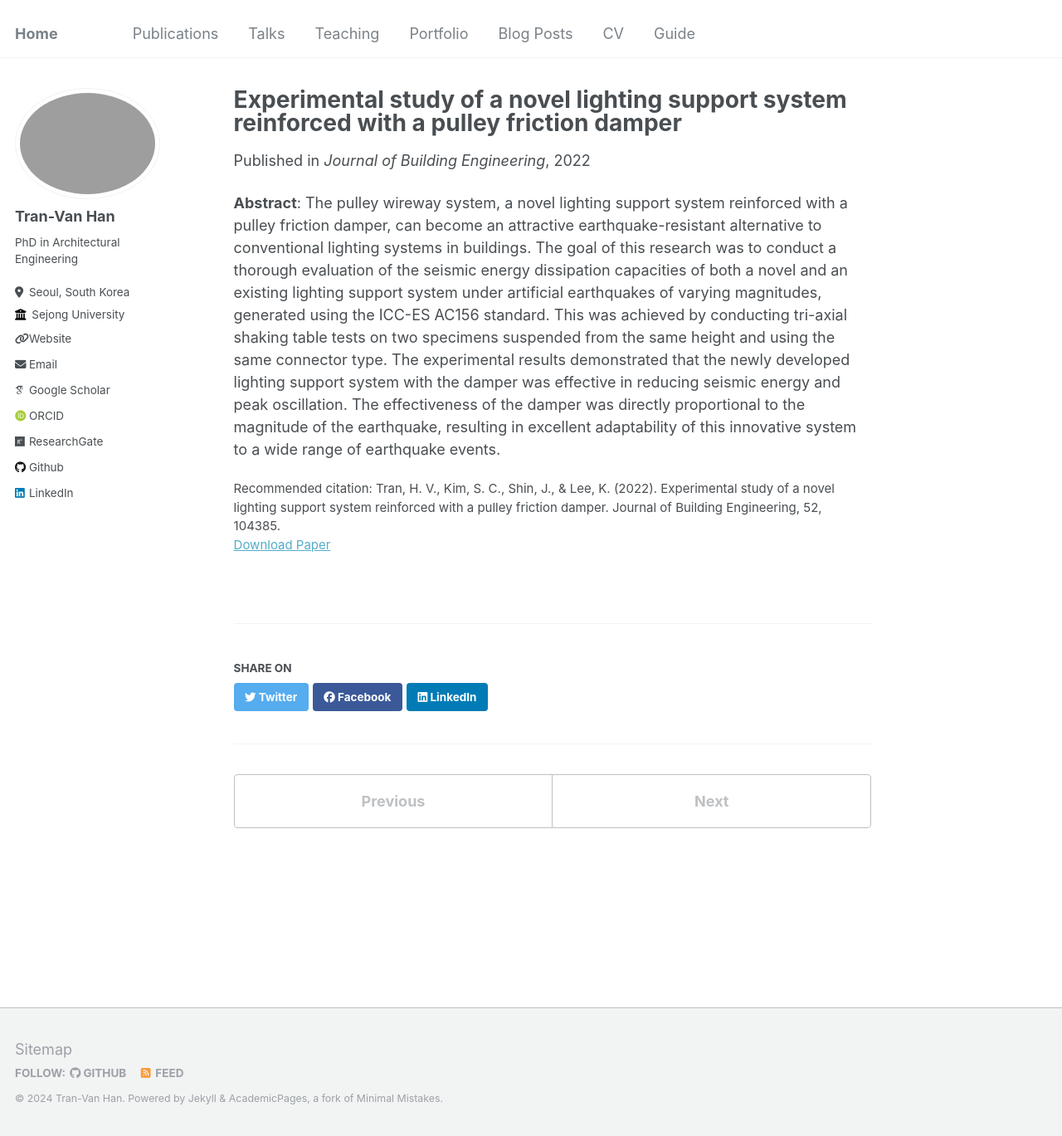
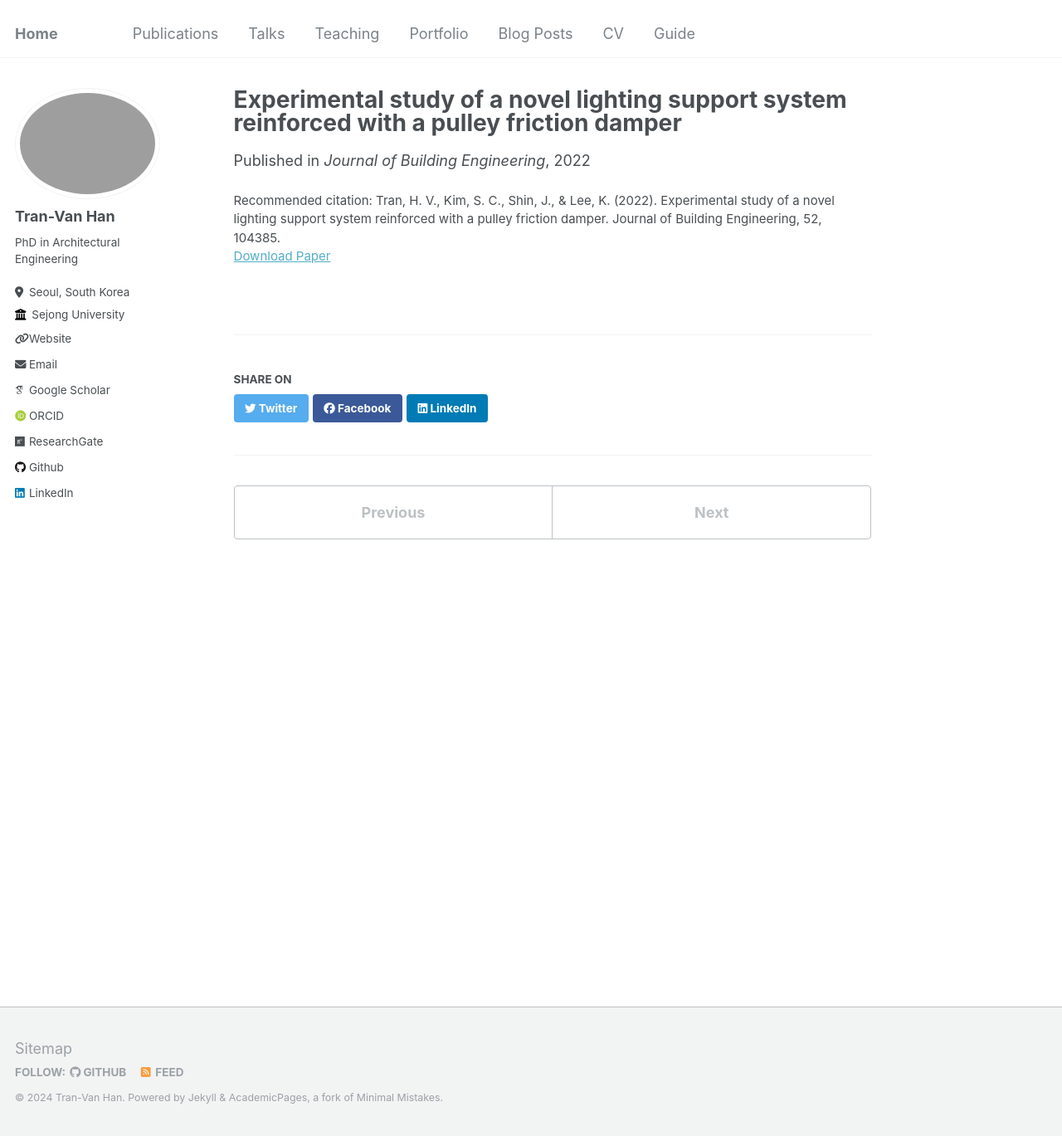
Before and after one commit to tranhan1405/tranhan1405.github.io, a Jekyll site: the page built from _publications/2009-10-01-paper-title-number-1.md, in a window 1280 px wide and 1369 px high. Shown: the whole window at 83% size. Built offline with Jekyll 4.4.1, drawn with Linux system fonts in a browser that asks for light colours; some web fonts are replaced.

Commit message:
Update 2009-10-01-paper-title-number-1.md

```diff
--- a/_publications/2009-10-01-paper-title-number-1.md
+++ b/_publications/2009-10-01-paper-title-number-1.md
@@ -8,4 +8,3 @@ venue: 'Journal of Building Engineering'
 paperurl: 'http://tranhan1405.github.io/files/Experimental study of a novel lighting support system reinforced with a pulley friction damper.pdf'
 citation: 'Tran, H. V., Kim, S. C., Shin, J., & Lee, K. (2022). Experimental study of a novel lighting support system reinforced with a pulley friction damper. Journal of Building Engineering, 52, 104385.'
 ---
-**Abstract**: The pulley wireway system, a novel lighting support system reinforced with a pulley friction damper, can become an attractive earthquake-resistant alternative to conventional lighting systems in buildings. The goal of this research was to conduct a thorough evaluation of the seismic energy dissipation capacities of both a novel and an existing lighting support system under artificial earthquakes of varying magnitudes, generated using the ICC-ES AC156 standard. This was achieved by conducting tri-axial shaking table tests on two specimens suspended from the same height and using the same connector type. The experimental results demonstrated that the newly developed lighting support system with the damper was effective in reducing seismic energy and peak oscillation. The effectiveness of the damper was directly proportional to the magnitude of the earthquake, resulting in excellent adaptability of this innovative system to a wide range of earthquake events.
```
